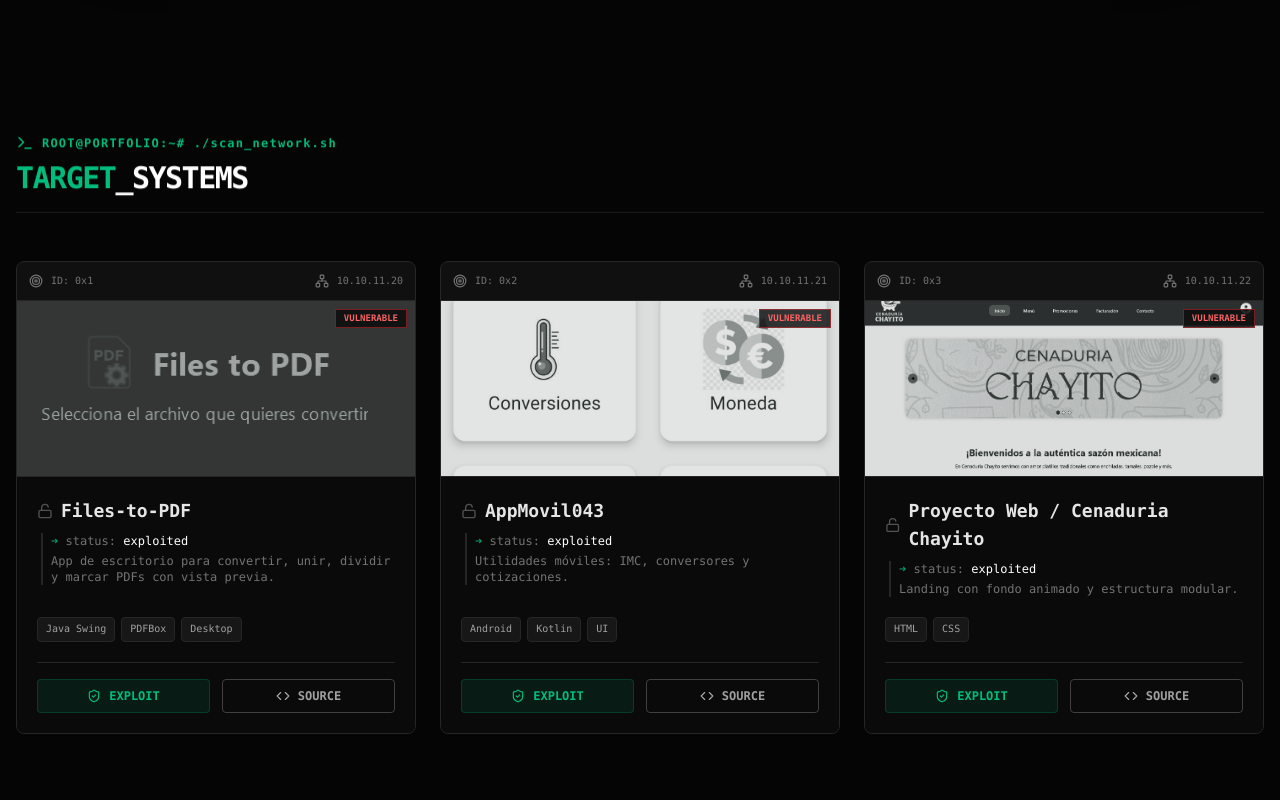
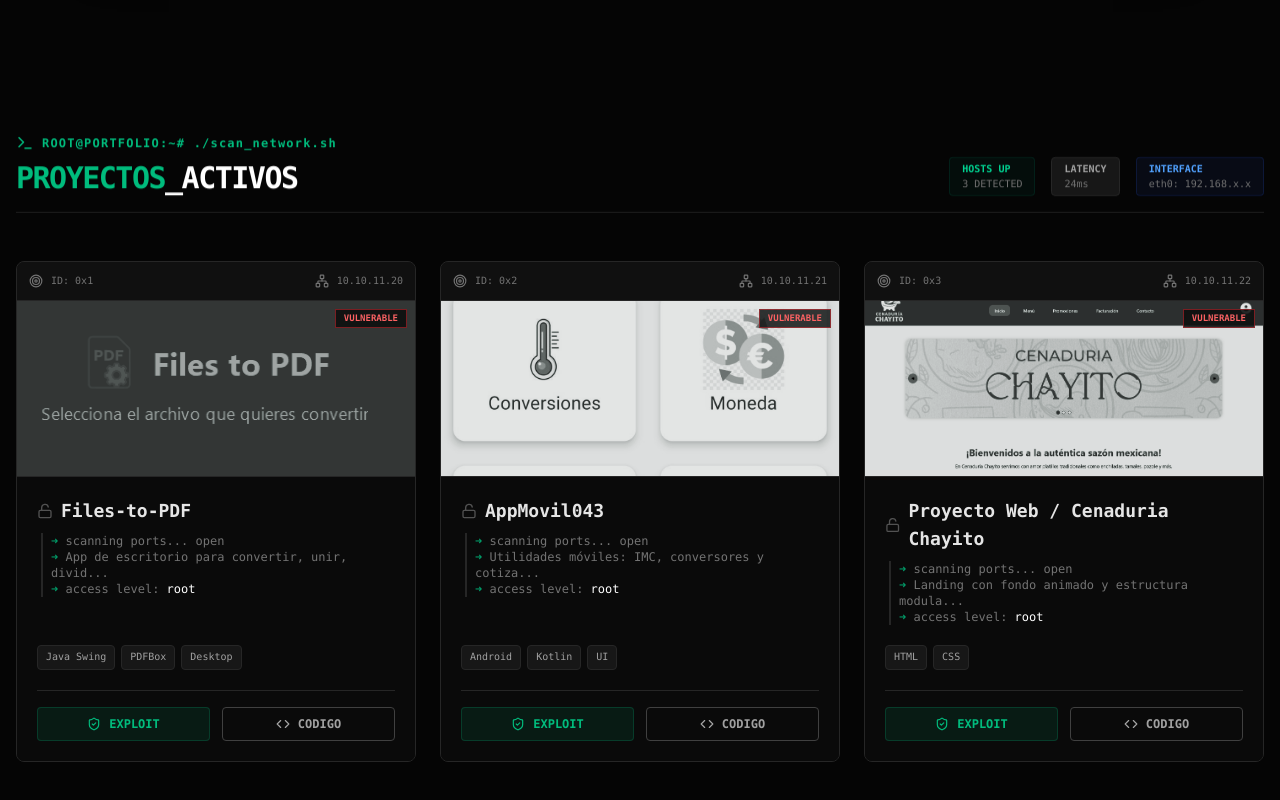
Before and after one commit to Ugo25/Portafolio, a React (Vite) app: page / in a window 1280 px wide. Shown: the part 1956-2756 px from the top of the page. Built offline with nearby package versions, Linux system fonts and the light colour scheme.

Commit message:
se  hicieron cambios en nombres

```diff
--- a/src/components/About.jsx
+++ b/src/components/About.jsx
@@ -1,7 +1,7 @@
 import React, { useState, useEffect, useRef } from 'react';
 import { Terminal } from 'lucide-react';
 
-// ✅ OPTIMIZACIÓN: Importamos los componentes en lugar de escribirlos abajo
+
 import { Typewriter, Cursor } from './Typewriter';
 
 export default function About() {
--- a/src/components/Contact.jsx
+++ b/src/components/Contact.jsx
@@ -26,12 +26,12 @@ export default function Contact() {
         <div className="space-y-6">
           {/* Título */}
           <h2 className="reveal text-3xl md:text-4xl font-bold text-white" style={{ transitionDelay: "100ms" }}>
-            Contacta <span className="text-emerald-500">Me</span>
+            Contáctame
           </h2>
 
           {/* Descripción */}
           <p className="reveal text-neutral-400 leading-relaxed text-sm md:text-base" style={{ transitionDelay: "200ms" }}>
-            Actualmente estoy disponible para colaboraciones en desarrollo y seguridad, vulnerabilidades o proyectos, Contactame.
+            Actualmente estoy disponible para colaboraciones en desarrollo y seguridad, vulnerabilidades o proyectos, Contáctame.
           </p>
 
           {/* Indicador de Estado */}
--- a/src/components/Hero.jsx
+++ b/src/components/Hero.jsx
@@ -65,7 +65,7 @@ export default function Hero() {
                     </h1>
                     <h2 className="text-xl md:text-2xl mt-4 text-neutral-400 font-normal">
                         Full Stack Developer <span className="text-neutral-600 px-2">/</span>
-                        <span className="text-emerald-500 font-mono">Future Red Team</span>
+                        <span className="text-emerald-500 font-mono">Futuro Red Team</span>
                     </h2>
                 </div>
 
--- a/src/components/Projects.jsx
+++ b/src/components/Projects.jsx
@@ -1,12 +1,19 @@
 import React from 'react';
-import { Terminal, ShieldCheck, Target, Network, Code, Unlock } from 'lucide-react';
+import {
+  Terminal,
+  ShieldCheck,
+  Target,
+  Network,
+  Code,
+  Unlock
+} from 'lucide-react';
 import projectsData from '../data/projects.json';
 
 export default function Projects() {
   return (
     <section id="proyectos" className="mx-auto max-w-7xl px-4 py-24 scroll-mt-24 font-mono text-sm">
 
-      {/* HEADER (Se adapta solo con flex-col) */}
+      {/* HEADER: Agregué 'reveal' para la animación de entrada */}
       <div className="reveal border-b border-neutral-800 pb-4 mb-12 flex flex-col md:flex-row md:items-end justify-between gap-4" style={{ transitionDelay: "0ms" }}>
         <div>
           <div className="flex items-center gap-2 text-emerald-500 mb-2">
@@ -14,48 +21,56 @@ export default function Projects() {
             <span className="font-bold tracking-widest text-xs">ROOT@PORTFOLIO:~# ./scan_network.sh</span>
           </div>
           <h2 className="text-3xl font-bold text-white uppercase tracking-tighter">
-            <span className="text-emerald-500">TARGET</span>_SYSTEMS
+            <span className="text-emerald-500">PROYECTOS</span>_ACTIVOS
           </h2>
         </div>
 
-        {/* Stats ocultos en móviles muy pequeños para limpiar visualmente */}
-        <div className="hidden sm:flex gap-4 text-[10px] text-neutral-500 font-mono">
-           {/* ... tus stats ... */}
+        {/* Estadísticas */}
+        <div className="flex gap-4 text-[10px] text-neutral-500 font-mono">
+          <div className="bg-emerald-950/20 px-3 py-1 rounded border border-emerald-900/30">
+            <span className="text-emerald-400 block font-bold">HOSTS UP</span>
+            {projectsData.length} DETECTED
+          </div>
+          <div className="bg-neutral-900 px-3 py-1 rounded border border-neutral-800">
+            <span className="text-neutral-400 block font-bold">LATENCY</span>
+            24ms
+          </div>
+          <div className="bg-blue-950/20 px-3 py-1 rounded border border-blue-900/30 hidden sm:block">
+            <span className="text-blue-400 block font-bold">INTERFACE</span>
+            eth0: 192.168.x.x
+          </div>
         </div>
       </div>
 
-      {/* GRID: 1 columna en móvil, 2 en tablet, 3 en PC */}
+      {/* GRID */}
       <div className="grid grid-cols-1 md:grid-cols-2 lg:grid-cols-3 gap-6">
         {projectsData.map((project, index) => (
-          <div
-             key={index}
-             className="reveal h-full"
-             style={{ transitionDelay: `${index * 150}ms` }}
-          >
+          <div key={index} className="reveal h-full" style={{ transitionDelay: `${index * 150}ms` }}>
              <SecOpsCard project={project} index={index} />
           </div>
         ))}
       </div>
+
     </section>
   );
 }
-
 const SecOpsCard = ({ project, index }) => {
   const tags = project.tags.split('•').map(t => t.trim());
   const fakeIp = `10.10.11.${20 + index}`;
 
   return (
-    <div className="group relative bg-[#0a0a0a] border border-neutral-800
-      /* INTERACCIÓN MÓVIL: */
+    <div
+      className="group relative bg-[#0a0a0a] border border-neutral-800
+      /* MÓVIL: Efecto de pulsación al tocar */
       active:scale-[0.98] active:border-emerald-500/50
-      /* INTERACCIÓN PC: */
+      /* PC: Efectos hover originales */
       hover:border-emerald-500/40 hover:shadow-[0_0_20px_rgba(16,185,129,0.1)]
-      transition-all duration-300 flex flex-col overflow-hidden rounded-lg h-full">
-
-      {/* Scanline: En móvil la hacemos un poco visible siempre (opacity-20) para que se note el efecto */}
+      transition-all duration-300 flex flex-col overflow-hidden rounded-lg h-full"
+    >
+      {/* Scanline: Visible sutilmente en móvil (opacity-20), oculta en PC hasta hover (md:opacity-0) */}
       <div className="absolute top-0 left-0 w-full h-[1px] bg-emerald-500 shadow-[0_0_10px_#10b981]
         opacity-20 md:opacity-0 group-hover:opacity-100
-        animate-[scan_2.5s_linear_infinite] z-20 pointer-events-none">
+        animate-[scan_1.5s_linear_infinite] z-20 pointer-events-none">
       </div>
 
       {/* Cabecera */}
@@ -73,16 +88,17 @@ const SecOpsCard = ({ project, index }) => {
       {/* Imagen */}
       <div className="relative h-44 overflow-hidden border-b border-neutral-800 group">
         <div className="absolute inset-0 bg-emerald-900/10 mix-blend-overlay z-10 pointer-events-none"></div>
+
         <img
           src={project.image}
           alt={project.title}
+          onError={(e) => { e.target.src = "https://via.placeholder.com/400x300/0a0a0a/333333?text=NO+SIGNAL"; }}
           className="w-full h-full object-cover
-            /* En móvil (por defecto) se ve a color un poco oscuro (brightness-90) */
-            /* En PC (hover) se quita el filtro */
-            filter brightness-90 md:grayscale md:brightness-90
+            filter brightness-90 md:grayscale
             group-hover:grayscale-0 group-hover:brightness-100
             transition-all duration-500"
         />
+
         <div className="absolute top-2 right-2 bg-neutral-950/80 border border-red-500/50 text-red-400 text-[9px] font-bold px-2 py-0.5 backdrop-blur-md">
            VULNERABLE
         </div>
@@ -95,32 +111,42 @@ const SecOpsCard = ({ project, index }) => {
           {project.title}
         </h3>
 
-        {/* Descripción oculta en móbiles muy pequeños si es muy larga, o truncada */}
         <div className="text-xs text-neutral-500 font-mono mb-5 pl-2 border-l-2 border-neutral-800 ml-1">
-          <span className="text-emerald-600">➜</span> status: <span className="text-white">exploited</span>
-          <br/>
-          <p className="mt-1 line-clamp-2">{project.desc}</p>
+          <span className="text-emerald-600">➜</span> scanning ports... open<br/>
+          <span className="text-emerald-600">➜</span> {project.desc.substring(0, 45)}...<br/>
+          <span className="text-emerald-600">➜</span> access level: <span className="text-white">root</span>
         </div>
 
         <div className="mt-auto mb-5">
           <div className="flex flex-wrap gap-1.5">
             {tags.map((tag, i) => (
-              <span key={i} className="text-[10px] px-2 py-1 rounded bg-neutral-900 border border-neutral-800 text-neutral-400">
+              <span key={i} className="text-[10px] px-2 py-1 rounded bg-neutral-900 border border-neutral-800 text-neutral-400 group-hover:border-emerald-500/20 group-hover:text-emerald-400/80 transition-colors">
                 {tag}
               </span>
             ))}
           </div>
         </div>
 
-        {/* Botones: Más grandes en móvil para el dedo */}
+        {/* Botones: Agregado active:bg... para feedback en móvil */}
         <div className="grid grid-cols-2 gap-3 pt-4 border-t border-neutral-800">
-          <a href={project.link} target="_blank" rel="noreferrer" className="flex items-center justify-center gap-2 py-3 md:py-2 bg-emerald-500/10 active:bg-emerald-500/30 border border-emerald-500/20 text-emerald-500 text-xs font-bold rounded transition-all">
+          <a
+            href={project.link}
+            target="_blank"
+            rel="noreferrer"
+            className="flex items-center justify-center gap-2 py-2 bg-emerald-500/10 active:bg-emerald-500/30 hover:bg-emerald-500 hover:text-black border border-emerald-500/20 text-emerald-500 text-xs font-bold rounded transition-all"
+          >
             <ShieldCheck size={14} /> EXPLOIT
           </a>
-          <a href={project.link} target="_blank" rel="noreferrer" className="flex items-center justify-center gap-2 py-3 md:py-2 bg-transparent active:bg-neutral-800 border border-neutral-700 text-neutral-400 text-xs font-bold rounded transition-all">
-            <Code size={14} /> SOURCE
+          <a
+            href={project.link}
+            target="_blank"
+            rel="noreferrer"
+            className="flex items-center justify-center gap-2 py-2 bg-transparent active:bg-neutral-800 hover:bg-neutral-800 border border-neutral-700 text-neutral-400 text-xs font-bold rounded transition-all"
+          >
+            <Code size={14} /> CODIGO
           </a>
         </div>
+
       </div>
     </div>
   );
```
